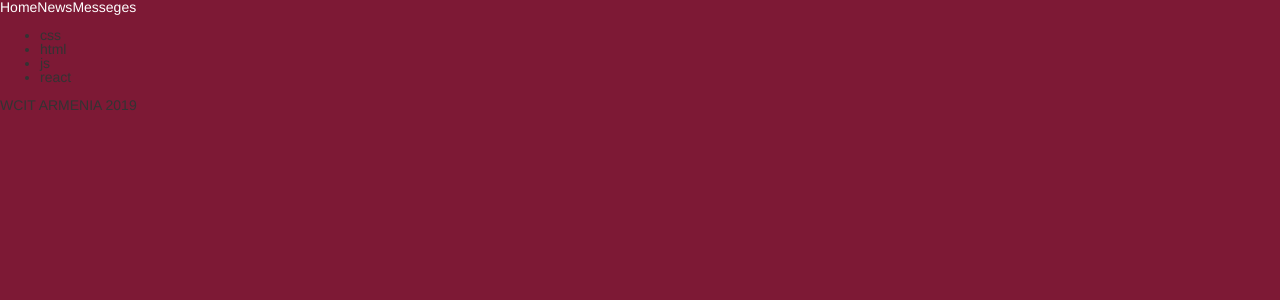
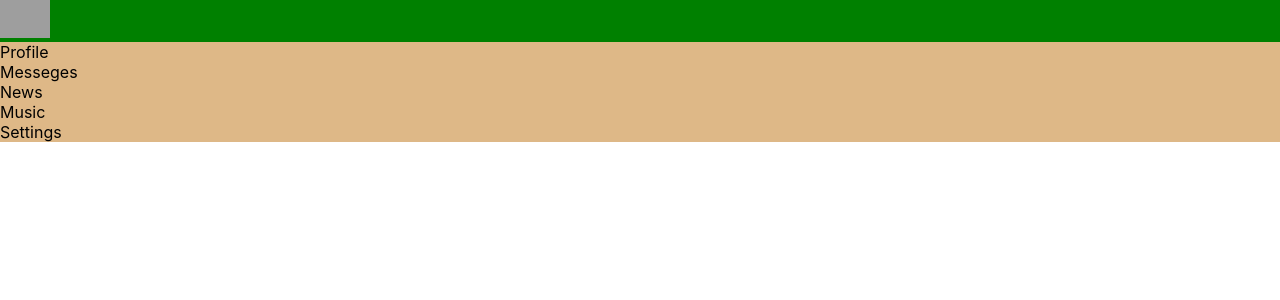
Before and after one commit to sevanyan/my-app, a React (Create React App) app: page / in a window 1280 px wide. Shown: the top 300 px of the page. Built offline with nearby package versions, Linux system fonts and the light colour scheme; grey boxes are pictures that could not be loaded.

Commit message:
Changed phrase to Iguan Systems

```diff
--- a/src/App.css
+++ b/src/App.css
@@ -1,152 +1,31 @@
-element.style {
+
+.app-wrapper{
+  margin: 0 auto;
+  display: grid;
+  width: 1200px;
+
+  grid-template-areas:
+          "h h "
+          "n c";
+
+  grid-template-rows: 60px 1fr;
+  grid-template-columns: 2fr 10fr;
+  /*grid-gap: 10px;*/
 }
-.fluffs .photo-rounded-fluffs h1 {
-  font-family: 'Abhaya Libre', serif;
-  font-size: 16px;
-  font-weight: 700;
-  color: #fff;
+.header{
+  grid-area: h;
+  background-color: green;
 }
-.text-center {
-  text-align: center;
+
+.nav{
+  grid-area: n;
+  background-color: burlywood;
 }
-.h1, h1 {
-  font-size: 36px;
+.content{
+  grid-area: c;
+  background-color: cornflowerblue;
 }
-.h1, .h2, .h3, h1, h2, h3 {
-  margin-top: 20px;
-  margin-bottom: 10px;
+
+.header img{
+  width:50px
 }
-.h1, .h2, .h3, .h4, .h5, .h6, h1, h2, h3, h4, h5, h6 {
-  font-family: inherit;
-  font-weight: 500;
-  line-height: 1.1;
-  color: inherit;
-}
-h1 {
-  margin: .67em 0;
-  font-size: 2em;
-}
-h1 {
-  font-size: 30px;
-  line-height: 54px;
-}
-h1, h2, h3, h4, h5, h6 {
-  font-family: 'Montserrat', sans-serif;
-  color: #2C3E50;
-  letter-spacing: 1px;
-}
-html, body, div, span, applet, object, iframe, h1, h2, h3, h4, h5, h6, p, blockquote, pre, a, abbr, acronym, address, big, cite, code, del, dfn, em, img, ins, kbd, q, s, samp, small, strike, strong, sub, sup, tt, var, b, u, i, center, dl, dt, dd, fieldset, form, legend, table, caption, tbody, tfoot, thead, tr, th, td, article, aside, canvas, details, embed, figure, figcaption, footer, header, hgroup, menu, nav, output, ruby, section, summary, time, mark, audio, video {
-  margin: 0;
-  padding: 0;
-  border: 0;
-  font-size: 100%;
-  font: inherit;
-  vertical-align: baseline;
-}
-* {
-  -webkit-box-sizing: border-box;
-  -moz-box-sizing: border-box;
-  box-sizing: border-box;
-}
-user agent stylesheet
-:-webkit-any(article,aside,nav,section) h1 {
-  font-size: 1.5em;
-  margin-block-start: 0.83em;
-  margin-block-end: 0.83em;
-}
-user agent stylesheet
-h1 {
-  display: block;
-  font-size: 2em;
-  margin-block-start: 0.67em;
-  margin-block-end: 0.67em;
-  margin-inline-start: 0px;
-  margin-inline-end: 0px;
-  font-weight: bold;
-}
-a {
-  color: #fff;
-  text-decoration: none;
-  outline: 0;
-  -webkit-transition: 0.5s all ease;
-  -moz-transition: 0.5s all ease;
-  -o-transition: 0.5s all ease;
-  -ms-transition: 0.5s all ease;
-  transition: 0.5s all ease;
-}
-a {
-  color: #337ab7;
-  text-decoration: none;
-}
-a {
-  color: #fff;
-  text-decoration: none;
-  outline: 0;
-  -webkit-transition: 0.5s all ease;
-  -moz-transition: 0.5s all ease;
-  -o-transition: 0.5s all ease;
-  -ms-transition: 0.5s all ease;
-  transition: 0.5s all ease;
-}
-user agent stylesheet
-a:-webkit-any-link {
-  color: -webkit-link;
-  cursor: pointer;
-}
-.fluffs .photo-rounded-fluffs {
-  display: flex;
-  flex-direction: column;
-  justify-content: center;
-  align-items: center;
-  text-align: center;
-  color: #fff;
-  margin-bottom: 50px;
-}
-.fluffs {
-  background: #7D1935;
-  color: #fff;
-  overflow: hidden;
-  padding-top: 40px;
-  width: 100%;
-  height: 100%;
-}
-body {
-  font-family: "Helvetica Neue",Helvetica,Arial,sans-serif;
-  background: #7D1935;
-  font-size: 14px;
-  line-height: 1.42857143;
-  color: #333;
-
-}
-html, body {
-  overflow-x: hidden;
-  text-align: left;
-  -webkit-font-smoothing: antialiased;
-  -webkit-text-size-adjust: 100%;
-}
-body {
-  line-height: 1;
-}
-html {
-  font-size: 10px;
-  -webkit-tap-highlight-color: rgba(0,0,0,0);
-}
-html {
-  font-family: sans-serif;
-  -webkit-text-size-adjust: 100%;
-  -ms-text-size-adjust: 100%;
-}
-user agent stylesheet
-html {
-  color: red;
-}
-:after, :before {
-  -webkit-box-sizing: border-box;
-  -moz-box-sizing: border-box;
-  box-sizing: border-box;
-}
-:after, :before {
-  -webkit-box-sizing: border-box;
-  -moz-box-sizing: border-box;
-  box-sizing: border-box;
-}
--- a/src/App.js
+++ b/src/App.js
@@ -1,16 +1,14 @@
 import React from 'react';
-import logo from './logo.svg';
 import './App.css';
-import Technologies from "./Technologies";
-import Header from  './Header';
-import Footer from "./Footer";
+import Header from "src/components/Header";
+import Navbar from "src/components/Navbar";
+
 
 const App = () => {
     return (
         <div>
             <Header />
-            <Technologies />
-            <Footer />
+            <Navbar/>
         </div>);
 }
 export default App;
--- a/src/Footer.js
+++ /dev/null
@@ -1,13 +0,0 @@
-import React from 'react';
-import logo from './logo.svg';
-import './App.css';
-
-
-
-const Footer = () => {
-    return ( <div>
-           WCIT ARMENIA 2019
-        </div>
-    );
-}
-export default Footer;
--- a/src/Header.js
+++ /dev/null
@@ -1,15 +0,0 @@
-import React from 'react';
-import logo from './logo.svg';
-import './App.css';
-
-
-
-const Header = () => {
-    return ( <div>
-            <a href="#s">Home</a>
-            <a href="#s">News</a>
-            <a href="#s">Messeges</a>
-        </div>
-    );
-}
-export default Header;
--- a/src/Technologies.js
+++ /dev/null
@@ -1,18 +0,0 @@
-import React from 'react';
-import logo from './logo.svg';
-import './App.css';
-import './Header';
-
-const Technologies = () => {
-    return (
-        <div>
-            <ul>
-                <li>css</li>
-                <li>html</li>
-                <li>js</li>
-                <li>react</li>
-            </ul>
-        </div>
-    );
-}
-export default Technologies;
--- /dev/null
+++ b/src/components/Header.jsx
@@ -0,0 +1,11 @@
+import React from 'react';
+
+
+const Header = () => {
+    return(
+        <header className='header'>
+            <img src = 'https://i1.wp.com/sarakappler.com/wp-content/uploads/2018/05/logo-slack-png-300.png?fit=300%2C300&ssl=1' />
+        </header>
+    );
+}
+export default Header;
--- /dev/null
+++ b/src/components/Navbar.jsx
@@ -0,0 +1,25 @@
+import React from 'react';
+
+
+const Navbar = () => {
+    return(
+        <nav className='nav'>
+            <div>
+                <a>Profile</a>
+            </div>
+            <div>
+                <a>Messeges</a>
+            </div>
+            <div>
+                <a>News</a>
+            </div>
+            <div>
+                Music
+            </div>
+            <div>
+                Settings
+            </div>
+        </nav>
+    );
+}
+export default Navbar ;
```
Also changed, not shown: 1 other file (tests, documents, lock files or other folders).
